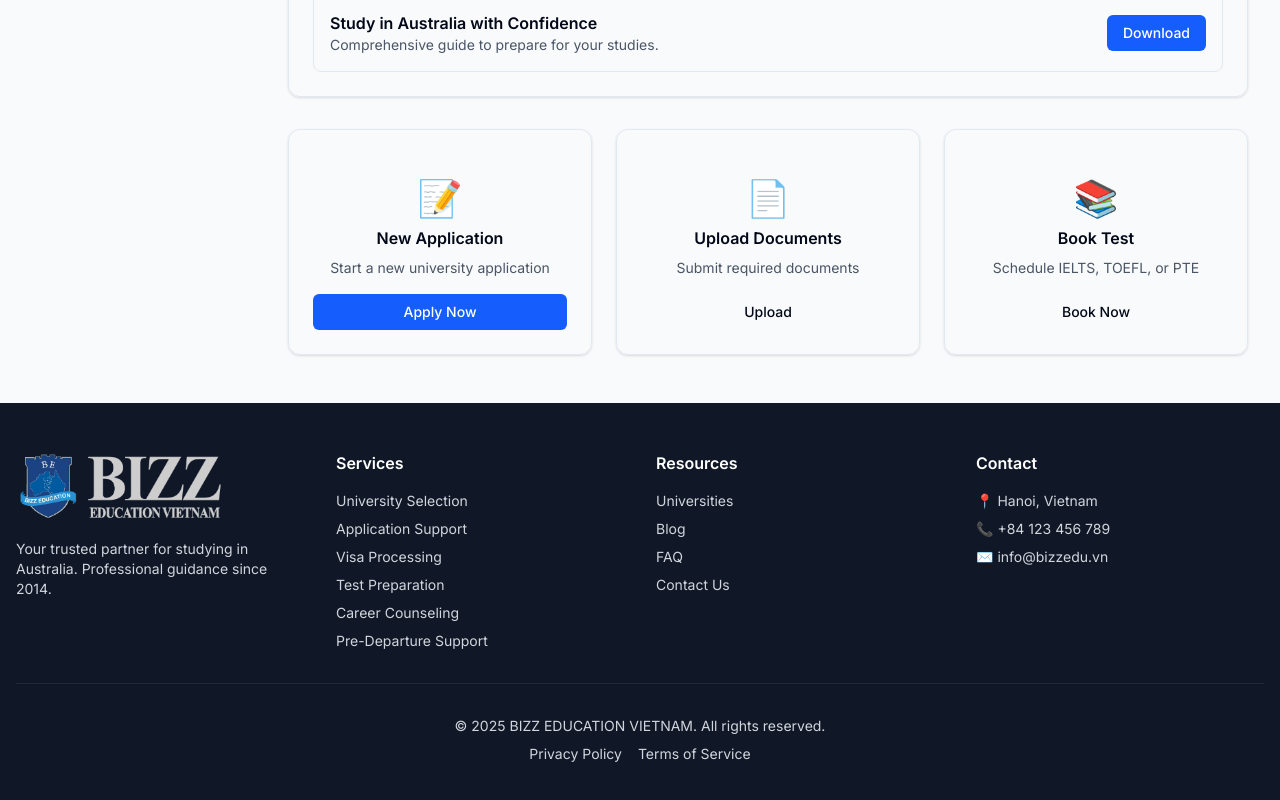
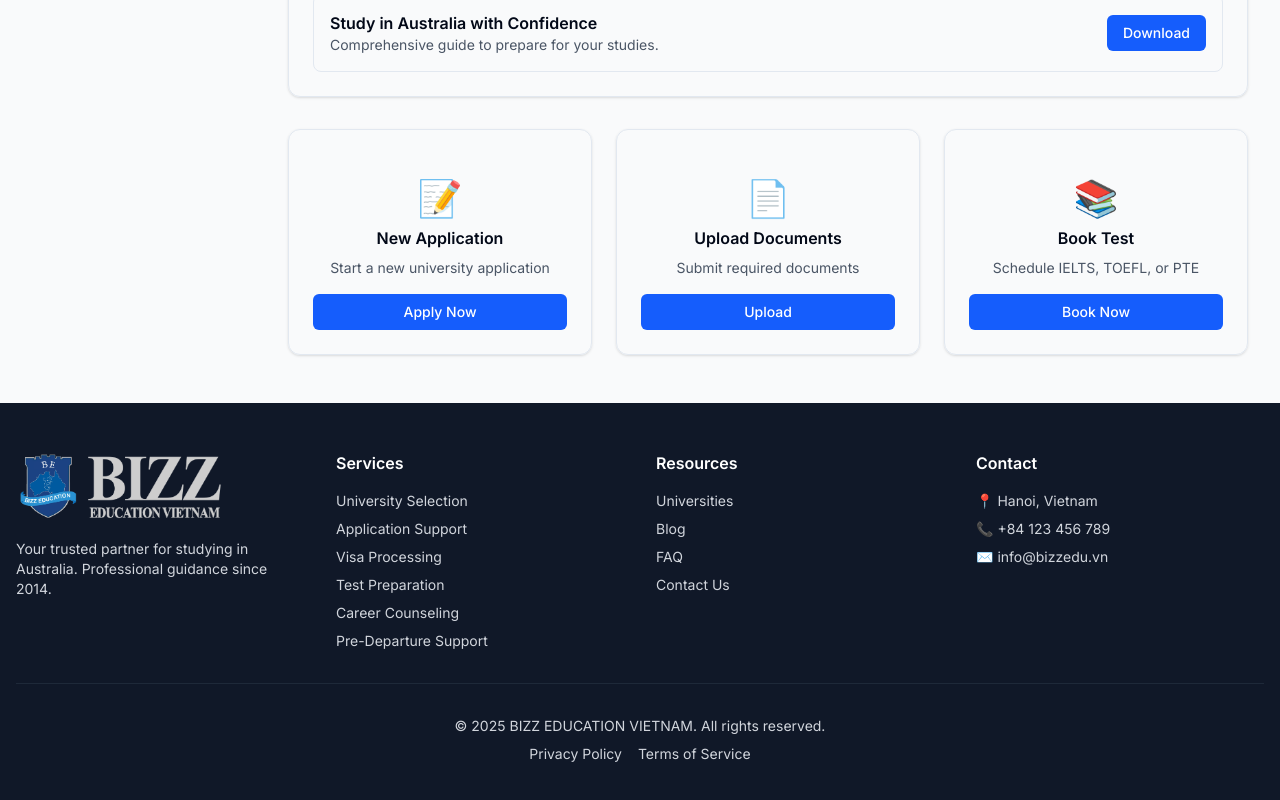
Before and after one commit to Vispaico/edu, a Next.js app: page /student/dashboard in a window 1280 px wide. Shown: the part 1290-2090 px from the top of the page. Built offline with nearby package versions, Linux system fonts and the light colour scheme.

Commit message:
Added API route for student downloads and updated about us team member roles and titles.

```diff
--- a/next.config.ts
+++ b/next.config.ts
@@ -9,7 +9,7 @@ const nextConfig = {
   },
   experimental: {
     outputFileTracingIncludes: {
-      "/api/student-downloads/[file]": ["./templates/**/*"],
+      "/api/student-downloads/[file]": ["./src/templates/**/*"],
     },
   },
 }
--- a/src/app/(dashboard)/student/dashboard/page.tsx
+++ b/src/app/(dashboard)/student/dashboard/page.tsx
@@ -141,7 +141,7 @@ export default function StudentDashboard() {
             <div className="text-4xl mb-2">📄</div>
             <h3 className="font-semibold mb-2">Upload Documents</h3>
             <p className="text-sm text-gray-600 mb-4">Submit required documents</p>
-            <Button asChild className="w-full">
+            <Button asChild className="w-full bg-blue-600 text-white hover:bg-blue-700 focus-visible:ring-blue-200">
               <Link href="/student/documents">Upload</Link>
             </Button>
           </CardContent>
@@ -152,7 +152,7 @@ export default function StudentDashboard() {
             <div className="text-4xl mb-2">📚</div>
             <h3 className="font-semibold mb-2">Book Test</h3>
             <p className="text-sm text-gray-600 mb-4">Schedule IELTS, TOEFL, or PTE</p>
-            <Button asChild className="w-full">
+            <Button asChild className="w-full bg-blue-600 text-white hover:bg-blue-700 focus-visible:ring-blue-200">
               <Link href="/student/tests">Book Now</Link>
             </Button>
           </CardContent>
--- a/src/app/api/student-downloads/[file]/route.ts
+++ b/src/app/api/student-downloads/[file]/route.ts
@@ -24,7 +24,7 @@ export async function GET(
     return NextResponse.json({ message: 'File not found' }, { status: 404 })
   }
 
-  const filePath = path.join(process.cwd(), 'templates', fileConfig.fileName)
+  const filePath = path.join(process.cwd(), 'src', 'templates', fileConfig.fileName)
 
   try {
     const fileBuffer = await fs.readFile(filePath)
--- a/src/app/services/page.tsx
+++ b/src/app/services/page.tsx
@@ -19,7 +19,7 @@ export default function ServicesPage() {
             </p>
             <Card className="mx-auto max-w-2xl border-blue-100 bg-blue-50/40 shadow-sm">
               <CardContent className="flex flex-col items-center gap-4 px-6 py-6 text-left sm:flex-row sm:items-start">
-                <div className="flex-shrink-0 overflow-hidden rounded-full border border-blue-200 shadow-sm">
+                <div className="shrink-0 overflow-hidden rounded-full border border-blue-200 shadow-sm">
                   <Image
                     src="/images/team/ngan_avatar.webp"
                     alt="Nguyen D. Ngan"
@@ -34,7 +34,7 @@ export default function ServicesPage() {
                     “Every family&apos;s journey is different, so our consultants map out the exact coaching, documentation, and visa milestones you need. That curated plan is what keeps students confident—from first consultation to orientation week.”
                   </p>
                   <div>
-                    <p className="text-sm font-semibold text-gray-900">Nguyen D. Ngan · Branch Director</p>
+                    <p className="text-sm font-semibold text-gray-900">Nguyen Duyen Ngan · Branch Director</p>
                     <p className="text-xs uppercase tracking-wide text-blue-600">BIZZ Education Vietnam</p>
                   </div>
                 </div>
--- a/src/app/universities/page.tsx
+++ b/src/app/universities/page.tsx
@@ -79,7 +79,7 @@ export default function UniversitiesPage() {
           </p>
           <Card className="mx-auto max-w-2xl border-blue-100 bg-white/80 shadow-sm">
             <CardContent className="flex flex-col items-center gap-4 px-6 py-6 text-left sm:flex-row sm:items-start">
-              <div className="flex-shrink-0 overflow-hidden rounded-full border border-blue-100 shadow-sm">
+              <div className="shrink-0 overflow-hidden rounded-full border border-blue-100 shadow-sm">
                 <Image
                   src="/images/team/van_avatar.webp"
                   alt="Ha Van"
@@ -94,7 +94,7 @@ export default function UniversitiesPage() {
                   “Choosing the right university isn&apos;t about ranking alone—it&apos;s about matching your ambitions with a campus that supports them. Our team curates shortlists based on your goals, portfolio, and visa strategy so you can focus on thriving once you land in Australia.”
                 </p>
                 <div>
-                  <p className="text-sm font-semibold text-gray-900">Ha Van · General Director</p>
+                  <p className="text-sm font-semibold text-gray-900">Nguyen Duyen Ha Van · Operation Manager</p>
                   <p className="text-xs uppercase tracking-wide text-blue-600">BIZZ Education Vietnam</p>
                 </div>
               </div>
```
